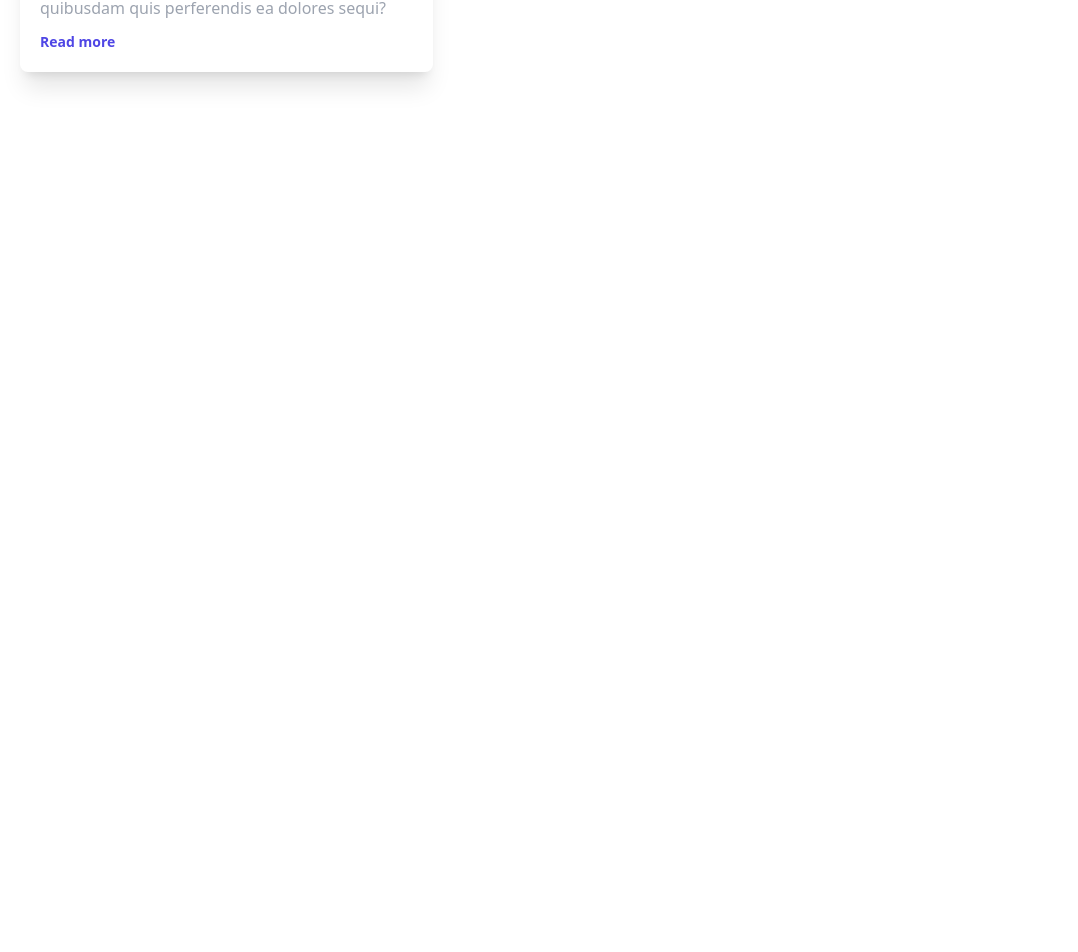
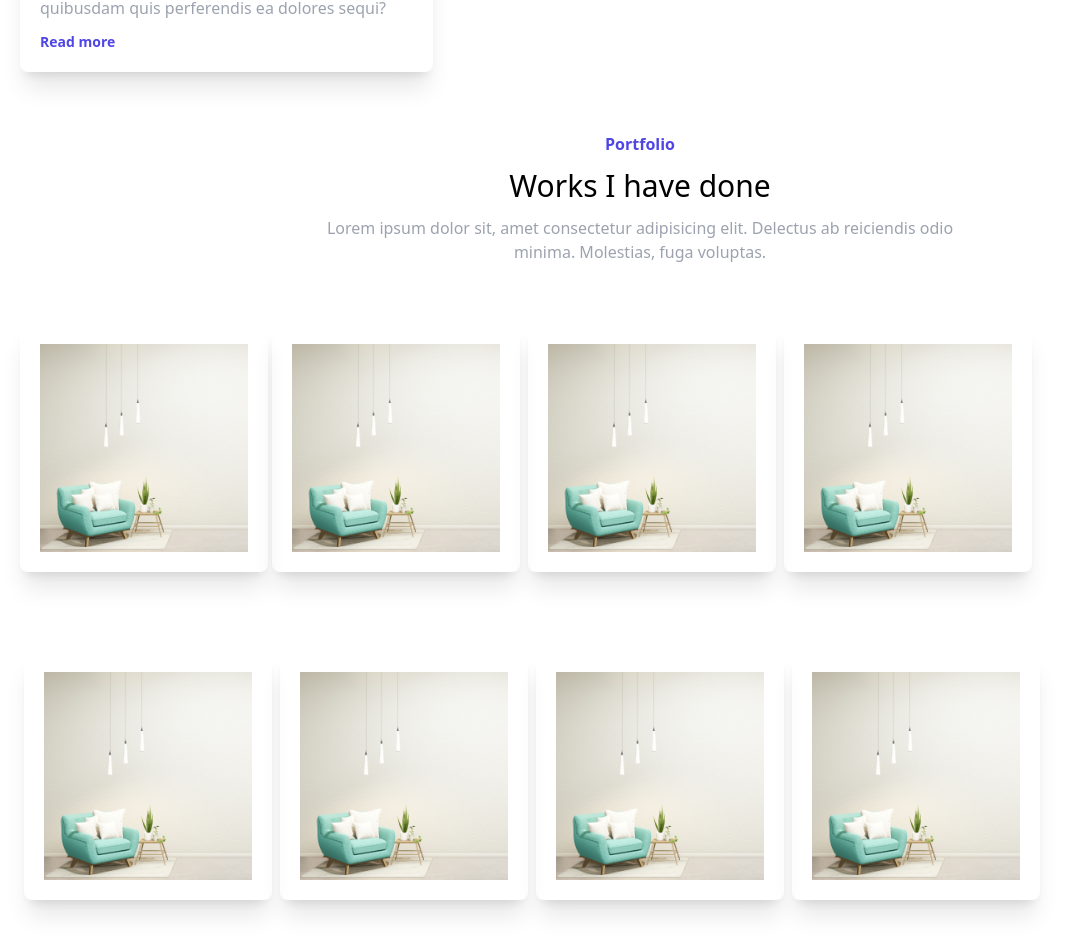
Before and after one commit to jonnydevs/portfolio-tailwind, a React (Vite) app: page / in a window 1280 px wide. Shown: the part 2551-3503 px from the top of the page, without its empty margins (0-1078 px from the left). Before the commit the page ends 2683 px from the top, so only its background shows below. Built offline with nearby package versions, Linux system fonts and the light colour scheme.

Commit message:
Complete portfolio section.

```diff
--- a/src/App.jsx
+++ b/src/App.jsx
@@ -4,6 +4,7 @@ import dots from "./assets/dots.png";
 import logo from "./assets/logo.png";
 import portrait from "./assets/portrait.png";
 import icon from "./assets/icon.png";
+import item from "./assets/item.png";<img src={item} alt="" />
 import { FaBars } from "react-icons/fa";
 // import { useEffect } from "react";
 // import { init } from "ityped";
@@ -136,7 +137,9 @@ function App() {
               Molestias, fuga voluptas.
             </p>
           </div>
-          <div className=" p-5 flex flex-wrap"> my-3 md:my-10
+          <div className=" p-5 flex flex-wrap">
+            {" "}
+            my-3 md:my-10
             <div className=" w-full md:w-4/12 shadow-xl rounded-lg p-5 flex flex-col gap-3 my-3 md:my-10">
               <img src={icon} alt="" className=" w-10" />
               <h1 className=" font-medium text-lg">UX / UI Design</h1>
@@ -212,6 +215,44 @@ function App() {
           </div>
         </div>
       </div>
+      <div>
+        <div className=" container mx-auto">
+          <div className=" flex flex-col gap-3 items-center">
+            <h1 className=" text-indigo-600 font-bold">Portfolio</h1>
+            <h1 className=" text-3xl">Works I have done</h1>
+            <p className=" text-gray-400 w-1/2 text-center">
+              Lorem ipsum dolor sit, amet consectetur adipisicing elit. Delectus
+              ab reiciendis odio minima. Molestias, fuga voluptas.
+            </p>
+          </div>
+          <div className=" p-5 flex flex-wrap">
+            <div className=" w-full md:w-5/12 lg:w-1/5 shadow-xl rounded-lg p-5 my-3 md:my-10">
+              <img src={item} alt="" />
+            </div>
+            <div className=" w-full md:w-5/12 lg:w-1/5 shadow-xl rounded-lg p-5 my-3 md:my-10 m-1">
+              <img src={item} alt="" />
+            </div>
+            <div className=" w-full md:w-5/12 lg:w-1/5 shadow-xl rounded-lg p-5 my-3 md:my-10 m-1">
+              <img src={item} alt="" />
+            </div>
+            <div className=" w-full md:w-5/12 lg:w-1/5 shadow-xl rounded-lg p-5 my-3 md:my-10 m-1">
+              <img src={item} alt="" />
+            </div>
+            <div className=" w-full md:w-5/12 lg:w-1/5 shadow-xl rounded-lg p-5 my-3 md:my-10 m-1">
+              <img src={item} alt="" />
+            </div>
+            <div className=" w-full md:w-5/12 lg:w-1/5 shadow-xl rounded-lg p-5 my-3 md:my-10 m-1">
+              <img src={item} alt="" />
+            </div>
+            <div className=" w-full md:w-5/12 lg:w-1/5 shadow-xl rounded-lg p-5 my-3 md:my-10 m-1">
+              <img src={item} alt="" />
+            </div>
+            <div className=" w-full md:w-5/12 lg:w-1/5 shadow-xl rounded-lg p-5 my-3 md:my-10 m-1">
+              <img src={item} alt="" />
+            </div>
+          </div>
+        </div>
+      </div>
     </div>
   );
 }
```
